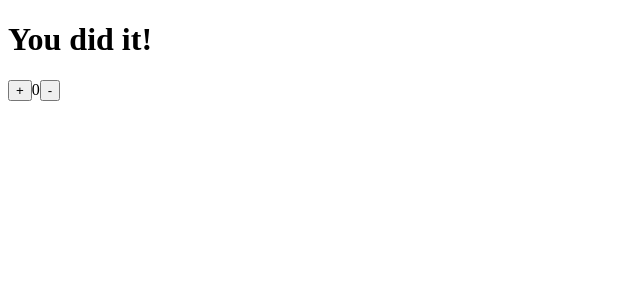
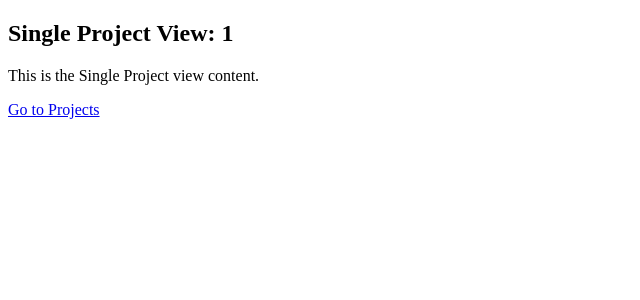
Before and after one commit to davons/vue3-project-edition, a Vue app: page /projects/1 in a window 1280 px wide. Before the commit this address had no page. Shown: the top 300 px of the page, without its empty margins (0-640 px from the left). Built offline with nearby package versions, Linux system fonts and the light colour scheme.

Commit message:
view router

```diff
--- a/src/App.vue
+++ b/src/App.vue
@@ -1,23 +1,9 @@
-<script setup lang="ts">
-import { ref } from 'vue'
-
-const counter = ref(0)
-
-const increment = () => {
-  counter.value++
-}
-const decrement = () => {
-  counter.value--
-}
-</script>
+<script setup lang="ts"></script>
 
 <template>
-  <h1>You did it!</h1>
-  <p>
-    <button @click="increment">+</button>
-    <span>{{ counter }}</span>
-    <button @click="decrement">-</button>
-  </p>
+  <main>
+    <RouterView />
+  </main>
 </template>
 
 <style scoped></style>
--- a/src/router/index.ts
+++ b/src/router/index.ts
@@ -2,7 +2,29 @@ import { createRouter, createWebHistory } from 'vue-router'
 
 const router = createRouter({
   history: createWebHistory(import.meta.env.BASE_URL),
-  routes: [],
+  routes: [
+    {
+      path: '/',
+      name: 'home',
+      component: () => import('../views/HomeView.vue'),
+    },
+    {
+      path: '/projects',
+      name: 'projects',
+      component: () => import('../views/ProjectsView.vue'),
+    },
+    {
+      path: '/projects/:id',
+      name: '/projects_details',
+      component: () => import('../views/SingleProjectsView.vue'),
+    },
+
+    {
+      path: '/:catchAll(.*)*',
+      name: 'not-found',
+      component: () => import('../views/NotFoundView.vue'),
+    },
+  ],
 })
 
 export default router
--- /dev/null
+++ b/src/views/HomeView.vue
@@ -0,0 +1,11 @@
+<script lang="ts" setup></script>
+
+<template>
+  <div>
+    <h2>Home View</h2>
+    <p>This is the Home view content.</p>
+    <RouterLink to="/projects">Go to Projects</RouterLink>
+  </div>
+</template>
+
+<style scoped></style>
--- /dev/null
+++ b/src/views/NotFoundView.vue
@@ -0,0 +1,9 @@
+<script lang="ts" setup></script>
+
+<template>
+  <div>
+    <h2>Page Not Found</h2>
+  </div>
+</template>
+
+<style scoped></style>
--- /dev/null
+++ b/src/views/ProjectsView.vue
@@ -0,0 +1,11 @@
+<script lang="ts" setup></script>
+
+<template>
+  <div>
+    <h2>Projects View</h2>
+    <p>This is the Projects view content.</p>
+    <RouterLink to="/">Go to Home</RouterLink>
+  </div>
+</template>
+
+<style scoped></style>
--- /dev/null
+++ b/src/views/SingleProjectsView.vue
@@ -0,0 +1,17 @@
+<script lang="ts" setup>
+import { useRoute } from 'vue-router'
+
+const route = useRoute()
+const projectId = route.params.id
+console.log('Project ID:', projectId)
+</script>
+
+<template>
+  <div>
+    <h2>Single Project View: {{ projectId }}</h2>
+    <p>This is the Single Project view content.</p>
+    <RouterLink to="/projects">Go to Projects</RouterLink>
+  </div>
+</template>
+
+<style scoped></style>
```
